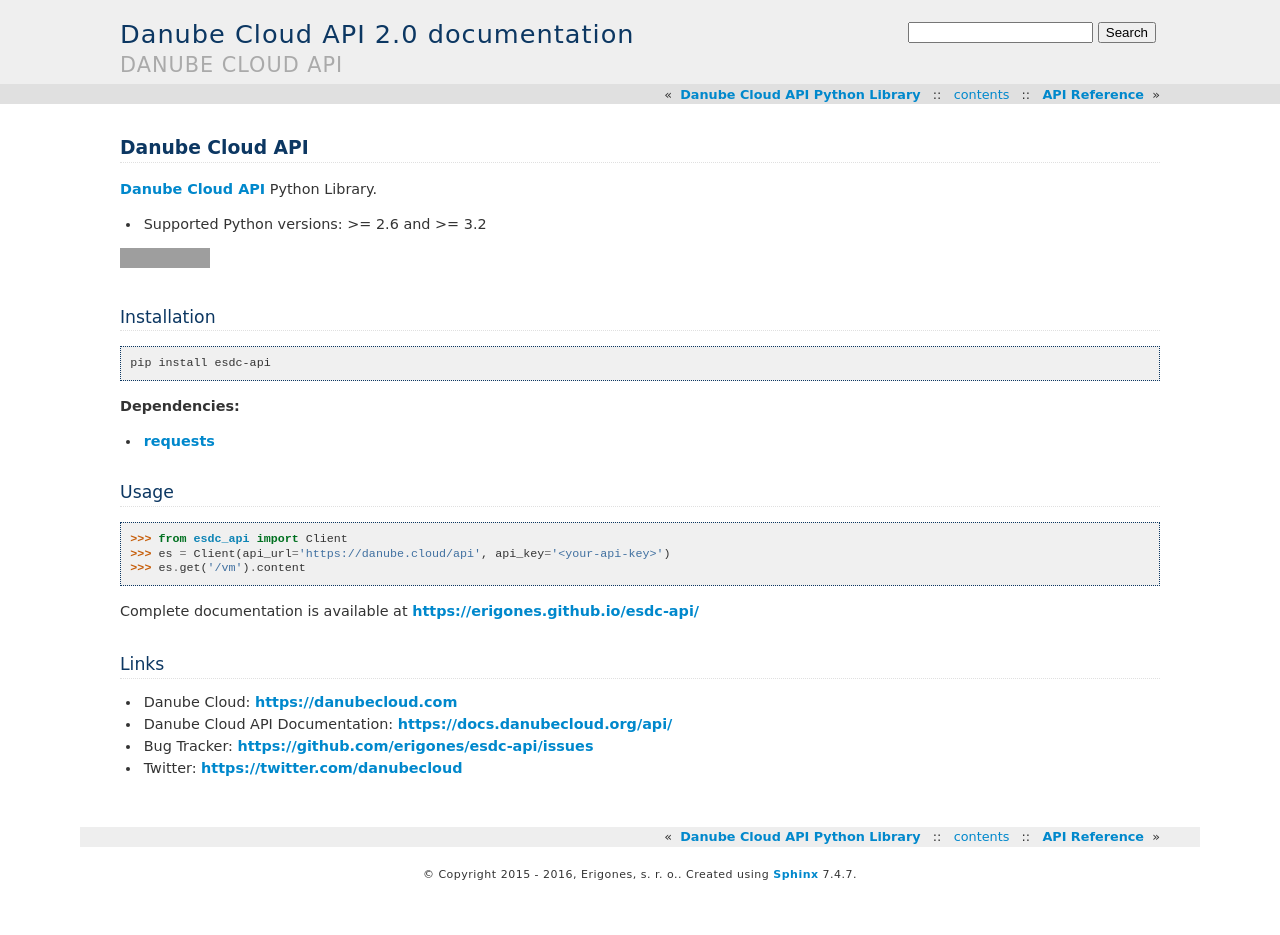
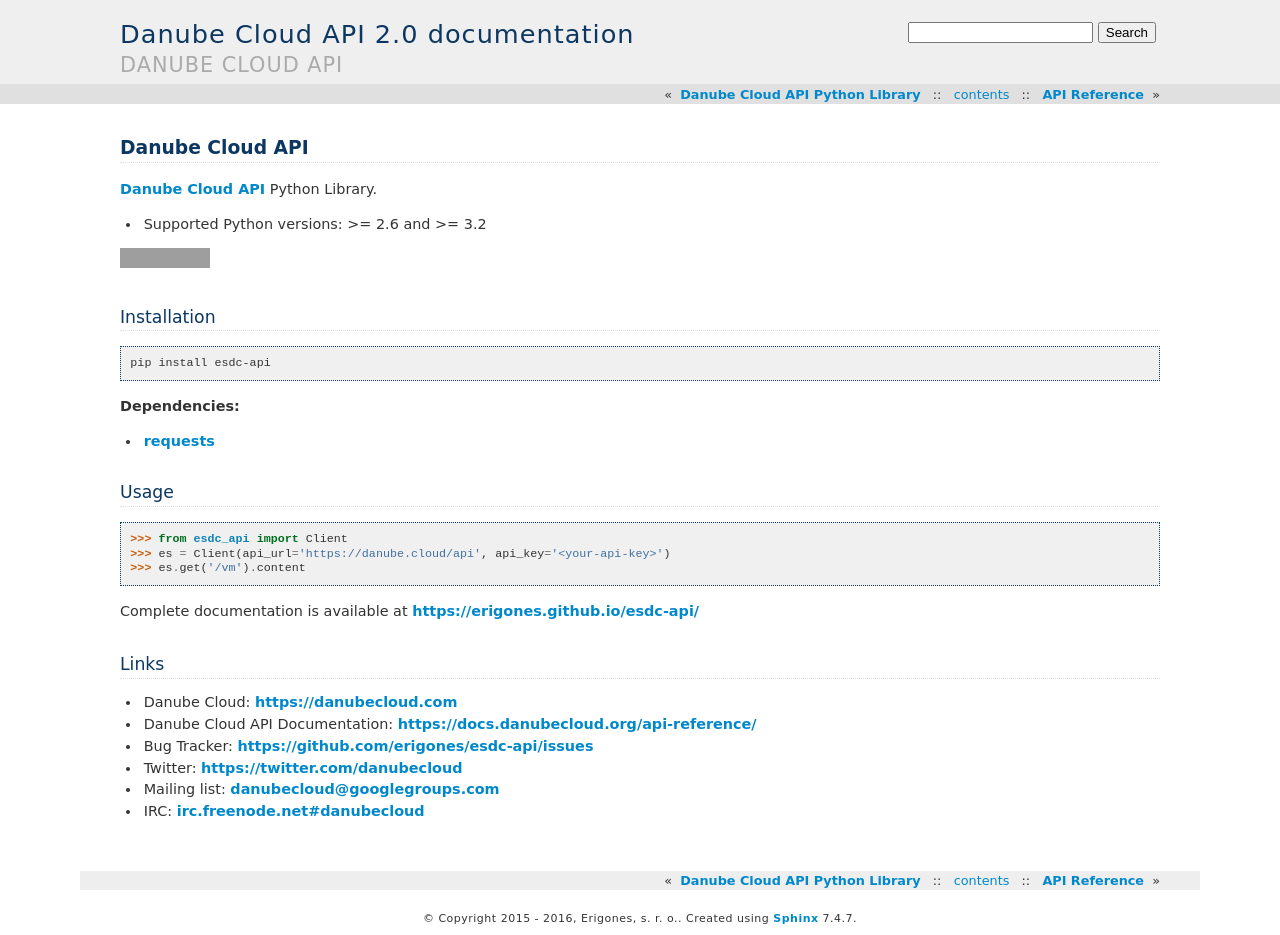
Before and after one commit to erigones/esdc-api, a Sphinx documentation site: the page built from docs/readme.rst, in a window 1280 px wide. Built offline with Sphinx 7.4.7, drawn with Linux system fonts in a browser that asks for light colours; before the commit the page ends 900 px from its top, so only the background shows below that; grey boxes are pictures that could not be loaded.

Commit message:
Added IRC and mailing list links

```diff
--- a/docs/readme.rst
+++ b/docs/readme.rst
@@ -34,6 +34,8 @@
 -----
 
 - Danube Cloud: https://danubecloud.com
-- Danube Cloud API Documentation: https://docs.danubecloud.org/api/
+- Danube Cloud API Documentation: https://docs.danubecloud.org/api-reference/
 - Bug Tracker: https://github.com/erigones/esdc-api/issues
 - Twitter: https://twitter.com/danubecloud
+- Mailing list: `danubecloud@googlegroups.com <danubecloud+subscribe@googlegroups.com>`__
+- IRC: `irc.freenode.net#danubecloud <https://webchat.freenode.net/#danubecloud>`__
```
